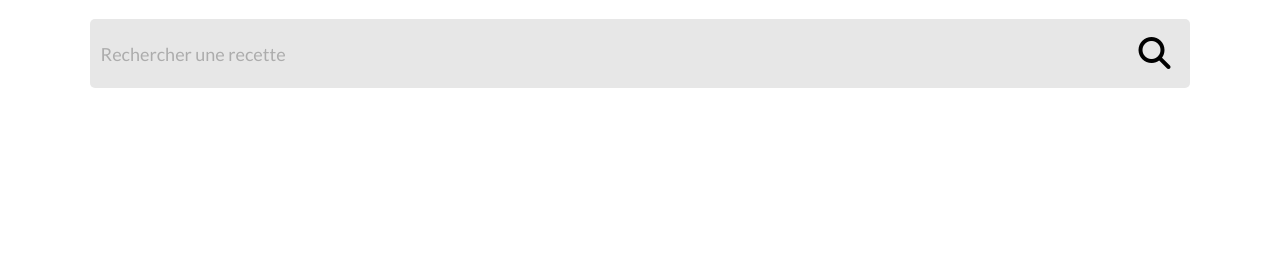
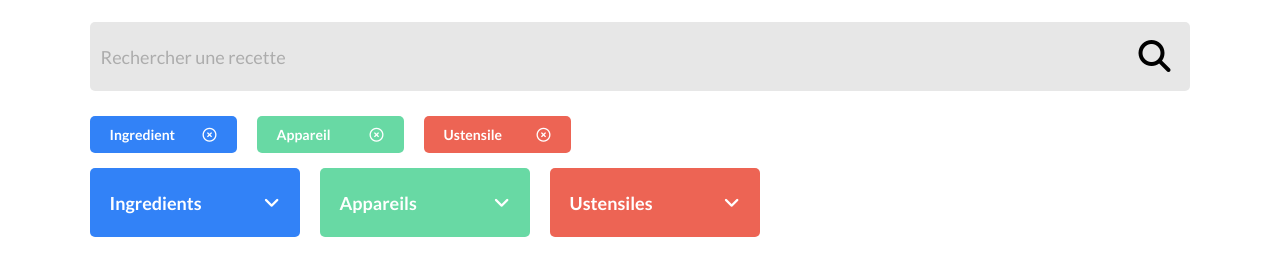
Before and after one commit to KevinLeFaucheur/P7-Les-Petits-Plats, a website: page index.html in a window 1280 px wide. Shown: the part 134-410 px from the top of the page. Drawn offline with Linux system fonts and the light colour scheme.

Commit message:
Tags, Keywords styling no functionality

```diff
--- a/index.html
+++ b/index.html
@@ -20,16 +20,36 @@
     </header>
     <main>
       <section id="search">
+
         <div id="search__bar">
           <input id="search__input" type="search" name="search" placeholder="Rechercher une recette" aria-label="Search">
           <i id="search__icon" class="fa fa-search"></i>
         </div>
+
         <div id="search__keywords">
+          <div class="search__keyword search__keyword--blue">
+            <p>Ingredient</p><i class="fa-regular fa-circle-xmark"></i>
+          </div>
+          <div class="search__keyword search__keyword--green">
+            <p>Appareil</p><i class="fa-regular fa-circle-xmark"></i>
+          </div>
+          <div class="search__keyword search__keyword--red">
+            <p>Ustensile</p><i class="fa-regular fa-circle-xmark"></i>
+          </div>
+        </div>
 
+        <div id="search__tags">
+          <div class="search__tag search__tag--blue">
+            <p>Ingredients</p><i class="fa-sharp fa-solid fa-angle-down"></i>
+          </div>
+          <div class="search__tag search__tag--green">
+            <p>Appareils</p><i class="fa-sharp fa-solid fa-angle-down"></i>
+          </div>
+          <div class="search__tag search__tag--red">
+            <p>Ustensiles</p><i class="fa-sharp fa-solid fa-angle-down"></i>
+          </div>
         </div>
-        <div id="search__tags">
 
-        </div>
       </section>
     </main>
   </body>
--- a/sass/layout/_search-bar.scss
+++ /dev/null
@@ -1,41 +0,0 @@
-#search {
-  &__bar {
-    position: relative;
-    background: #E7E7E7;
-    border-radius: 5px;
-    height: 69px;
-    display: flex;
-    justify-content: space-between;
-    margin: 2% 0;
-  }
-
-  input::placeholder {
-    color: #000000;
-    opacity: 0.25;
-  }
-
-  &__input {
-    width: 100%;
-    height: 69px;
-    background: none;
-    border: none;
-    padding-left: 1%;
-
-    font-family: Lato, sans-serif;
-    font-size: 18px;
-    font-weight: 400;
-    line-height: 22px;
-    letter-spacing: 0em;
-    text-align: left;
-  }
-
-  &__icon {
-    position: absolute;
-    top: 0;
-    right: 0;
-    font-size: 32px;
-    padding: 18px 20px;
-    z-index: 2;
-  }
-
-}
--- /dev/null
+++ b/sass/layout/_search.scss
@@ -0,0 +1,93 @@
+#search {
+  &__bar {
+    position: relative;
+    background: #E7E7E7;
+    border-radius: 5px;
+    height: 69px;
+    display: flex;
+    justify-content: space-between;
+    margin: 25px 0;
+  }
+
+  input::placeholder {
+    color: #000000;
+    opacity: 0.25;
+  }
+
+  &__input {
+    width: 100%;
+    height: 69px;
+    background: none;
+    border: none;
+    padding-left: 1%;
+
+    font-family: Lato, sans-serif;
+    font-size: 18px;
+    font-weight: 400;
+    line-height: 22px;
+    letter-spacing: 0em;
+    text-align: left;
+  }
+
+  &__icon {
+    position: absolute;
+    top: 0;
+    right: 0;
+    font-size: 32px;
+    padding: 18px 20px;
+    z-index: 2;
+  }
+
+  &__keywords {
+    display: flex;
+    margin-bottom: 15px;
+
+    .search__keyword {
+      display: flex;
+      align-items: center;
+      justify-content: space-between;
+
+      height: 37px;
+      width: 107px;
+      border-radius: 5px;
+      padding: 0 20px;
+      margin-right: 20px;
+
+      font-size: 14px;
+      font-weight: 700;
+      vertical-align: middle;
+      color: white;
+
+      &--blue { background: #3282F7; }
+      &--green { background: #68D9A4; }
+      &--red { background: #ED6454; }
+    }
+  }
+
+  &__tags {
+      display: flex;
+      margin-bottom: 25px;
+
+      .search__tag {
+        display: flex;
+        align-items: center;
+        justify-content: space-between;
+
+        height: 69px;
+        width: 170px;
+        border-radius: 5px;
+        padding: 0 20px;
+        margin-right: 20px;
+
+        font-size: 18px;
+        font-weight: 700;
+        vertical-align: middle;
+        color: white;
+
+        &--blue { background: #3282F7; }
+        &--green { background: #68D9A4; }
+        &--red { background: #ED6454; }
+      }
+  }
+
+}
--- a/sass/main.scss
+++ b/sass/main.scss
@@ -1,6 +1,6 @@
 @import "./base/base";
 // @import "./utils/variables";
 // @import "./utils/utils";
-@import "./layout/search-bar";
+@import "./layout/search";
 // @import "./pages/";
 // @import "./components/";
```
Also changed, not shown: css/style.css, 1 other file.
